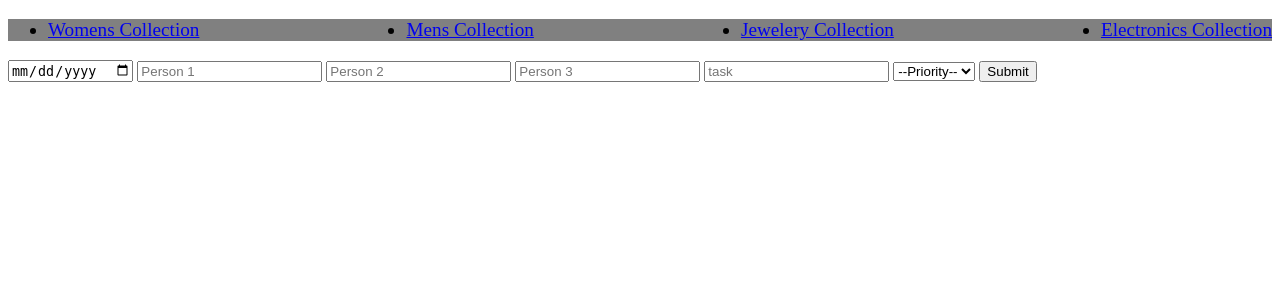
After one commit to Jonathan-Eboh/Personal_full_stack_two, a Node server app: template views/event.ejs in a window 1280 px wide. The commit adds this page. Shown: the top 300 px of the page. Run offline with Node 20, Linux system fonts and the light colour scheme; the template is opened without the code that fills it, so the values that code supplies are empty; some libraries are stand-ins or nearby versions.

Commit message:
moring progress on personal full stack app two

```diff
--- a/public/style.css
+++ b/public/style.css
@@ -1,7 +1,79 @@
 body{
-  padding-top:80px;
+  /* padding-top:80px; */
   word-wrap:break-word;
 }
 img{
   height: 200px;
 }
+
+
+* {
+  box-sizing: border-box;
+}
+
+/* Clear fix hack */
+.clearfix:after {
+     content: ".";
+     display: block;
+     clear: both;
+     visibility: hidden;
+     line-height: 0;
+     height: 0;
+}
+
+.clear {
+	clear: both;
+}
+
+.hidden{
+  display: none;
+}
+
+/* nav{
+  display: flex;
+  justify-content: space-between;
+  align-items: center;
+  flex-direction: row;
+}
+
+nav li {
+  display: flex;
+  flex-direction: row;
+} */
+
+
+nav{
+
+}
+
+nav li {
+  /* display: inline; */
+
+}
+
+header{
+  background: gray;
+}
+
+nav ul {
+  display: flex;
+  justify-content: space-between;
+  font-size: 1.2em;
+}
+
+
+
+.womensSection{
+  display: flex;
+  outline: 3px solid black;
+}
+
+.womensSection li{
+  /* display: flex; */
+  outline: 3px solid rebeccapurple;
+}
+
+.womensSection span{
+  /* display: flex; */
+  outline: 3px solid green;
+}
--- /dev/null
+++ b/views/event.ejs
@@ -0,0 +1,109 @@
+<!DOCTYPE html>
+<html lang="en">
+
+<head>
+    <meta charset="UTF-8">
+    <title>Event page</title>
+    <link rel="shortcut icon" href="favicon.ico">
+    <link rel="stylesheet" href="font-awesome.min.css">
+    <link rel="stylesheet" href="style.css">
+</head>
+
+
+<body>
+    <header>
+        <nav>
+
+            <ul>
+                <li>
+                    <a href="/women">Womens Collection</a>
+                </li>
+                <li>
+                    <a href="/men">Mens Collection</a>
+                </li>
+                <li>
+                    <a href="/jewelery">Jewelery Collection </a>
+                </li>
+                <li>
+                    <a href="/electronics">Electronics Collection</a>
+                </li>
+            </ul>
+        </nav>
+    </header>
+
+
+    <form action="/addEvent" method="POST">
+        <input type="date" name="date" id="dateSelect">
+        <input type="text" placeholder="Person 1" name="personOne">
+        <input type="text" placeholder="Person 2" name="personTwo">
+        <input type="text" placeholder="Person 3" name="personThree">
+        <input type="text" placeholder="task" name="task">
+        <select name="priority" id="prioritySelect">
+            <option value="">--Priority--</option>
+            <option value="high">High</option>
+            <option value="low">Low</option>
+            <option value="mid">Mid</option>
+        </select>
+        <button type="submit">Submit</button>
+    </form>
+
+
+
+    <ul class="notComplete">
+        <% for(var i=0; i<event.length; i++) {%>
+
+
+
+            <li class="message <%= event[i].title %>">
+                <span>
+                    <%= event[i].title %>
+                </span>
+
+                <span>
+                    <i class="fa fa-trash" aria-hidden="true"></i>
+                </span>
+
+                <span>
+                    <i class="fa fa-check-square" aria-hidden="true"></i>
+                </span>
+
+
+
+            </li>
+
+            <% } %>
+    </ul>
+
+
+    <ul class="notComplete">
+        <% for(var i=0; i<drink.length; i++) {%>
+
+
+
+            <li class="message <%= drink[i].title %>">
+                <span>
+                    <%= drink[i].strDrink %>
+                        <img src="<%= drink[i].strDrinkThumb %>" alt="">
+                </span>
+
+                <span>
+                    <i class="fa fa-trash" aria-hidden="true"></i>
+                </span>
+
+                <span>
+                    <i class="fa fa-check-square" aria-hidden="true"></i>
+                </span>
+
+
+
+            </li>
+
+            <% } %>
+    </ul>
+    <script src="main.js"></script>
+
+
+
+</body>
+
+</html>
```
Also changed, not shown: app/routes.js (+35 -6 lines), views/inventory.ejs (deleted, +0 -27 lines).
